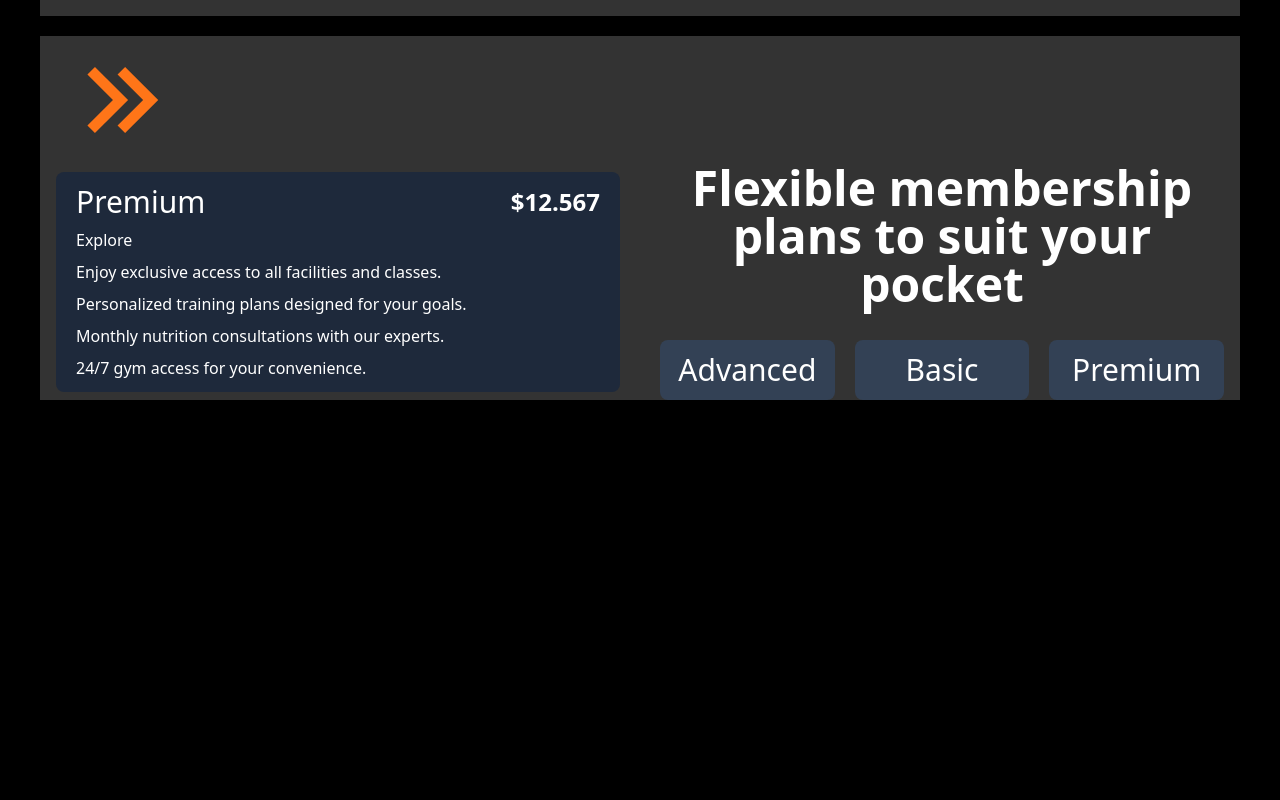
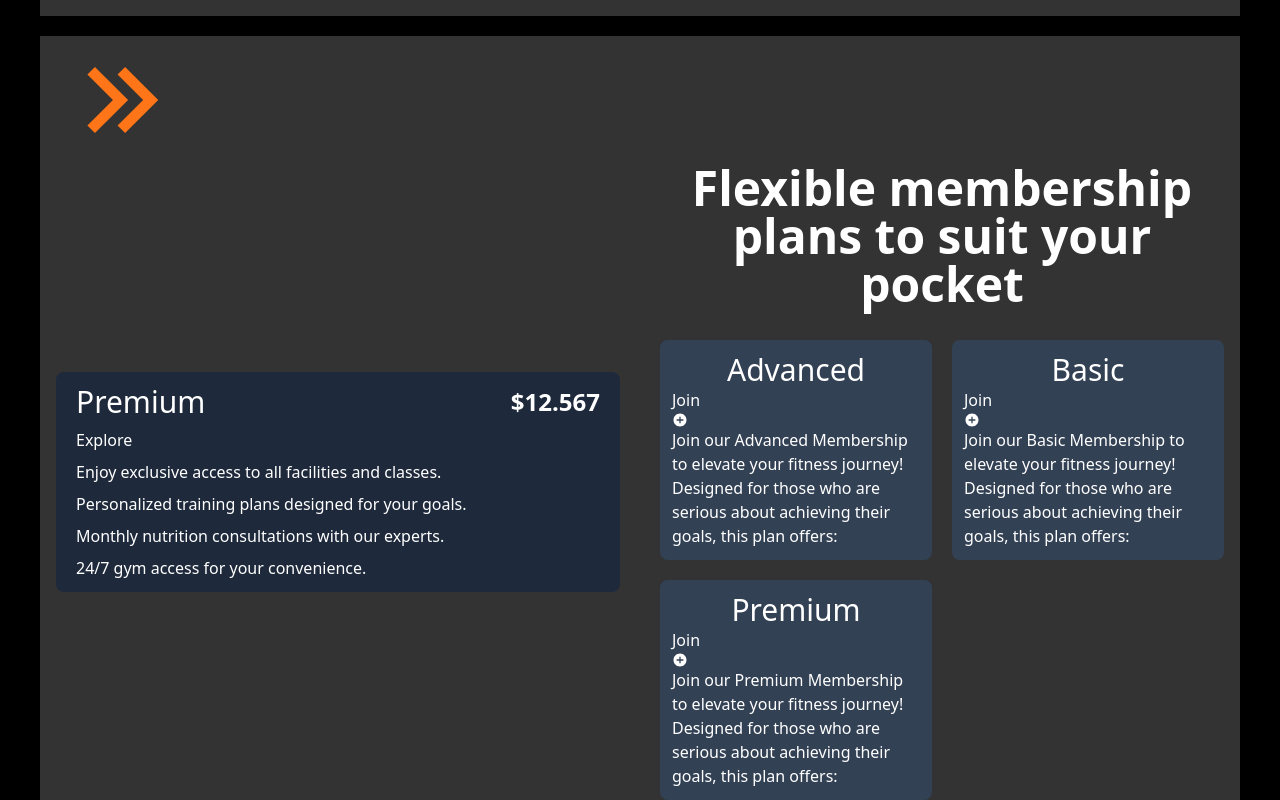
Before and after one commit to Ritahchanger/gym, a Next.js app: page / in a window 1280 px wide. Shown: the part 1306-2106 px from the top of the page. Before the commit the page ends 1706 px from the top, so only its background shows below. Built offline with nearby package versions, Linux system fonts and the light colour scheme.

Commit message:
Updates on the universal buttons

```diff
--- a/components/SectionB/SectionB.tsx
+++ b/components/SectionB/SectionB.tsx
@@ -1,5 +1,5 @@
 import NavigateArrow from "../NavigateArrow/NavigateArrow";
-
+import { IoMdAddCircle } from "react-icons/io";
 const SectionB = () => {
   return (
     <div className="mt-5">
@@ -29,15 +29,49 @@ const SectionB = () => {
             <p className="text-5xl font-semibold text-center">
               Flexible membership plans to suit your pocket
             </p>
-            <div className="grid grid-cols-1 md:grid-cols-3 mt-8 gap-5">
+            <div className="grid grid-cols-1 md:grid-cols-2 mt-8 gap-5">
               <div className="card bg-slate-700 p-3 rounded-lg">
                 <p className="text-3xl text-center">Advanced</p>
+
+                <button className="universal-btn">
+                  Join{" "}
+                  <span>
+                    <IoMdAddCircle />
+                  </span>
+                </button>
+                <p>
+                  Join our Advanced Membership to elevate your fitness journey!
+                  Designed for those who are serious about achieving their
+                  goals, this plan offers:
+                </p>
               </div>
               <div className="card bg-slate-700 p-3 rounded-lg">
                 <p className="text-3xl text-center">Basic</p>
+                <button className="universal-btn">
+                  Join{" "}
+                  <span>
+                    <IoMdAddCircle />
+                  </span>
+                </button>
+                <p>
+                  Join our Basic Membership to elevate your fitness journey!
+                  Designed for those who are serious about achieving their
+                  goals, this plan offers:
+                </p>
               </div>
               <div className="card bg-slate-700 p-3 rounded-lg">
                 <p className="text-3xl text-center">Premium</p>
+                <button className="universal-btn">
+                  Join{" "}
+                  <span>
+                    <IoMdAddCircle />
+                  </span>
+                </button>
+                <p>
+                  Join our Premium Membership to elevate your fitness journey!
+                  Designed for those who are serious about achieving their
+                  goals, this plan offers:
+                </p>
               </div>
             </div>
           </div>
```
